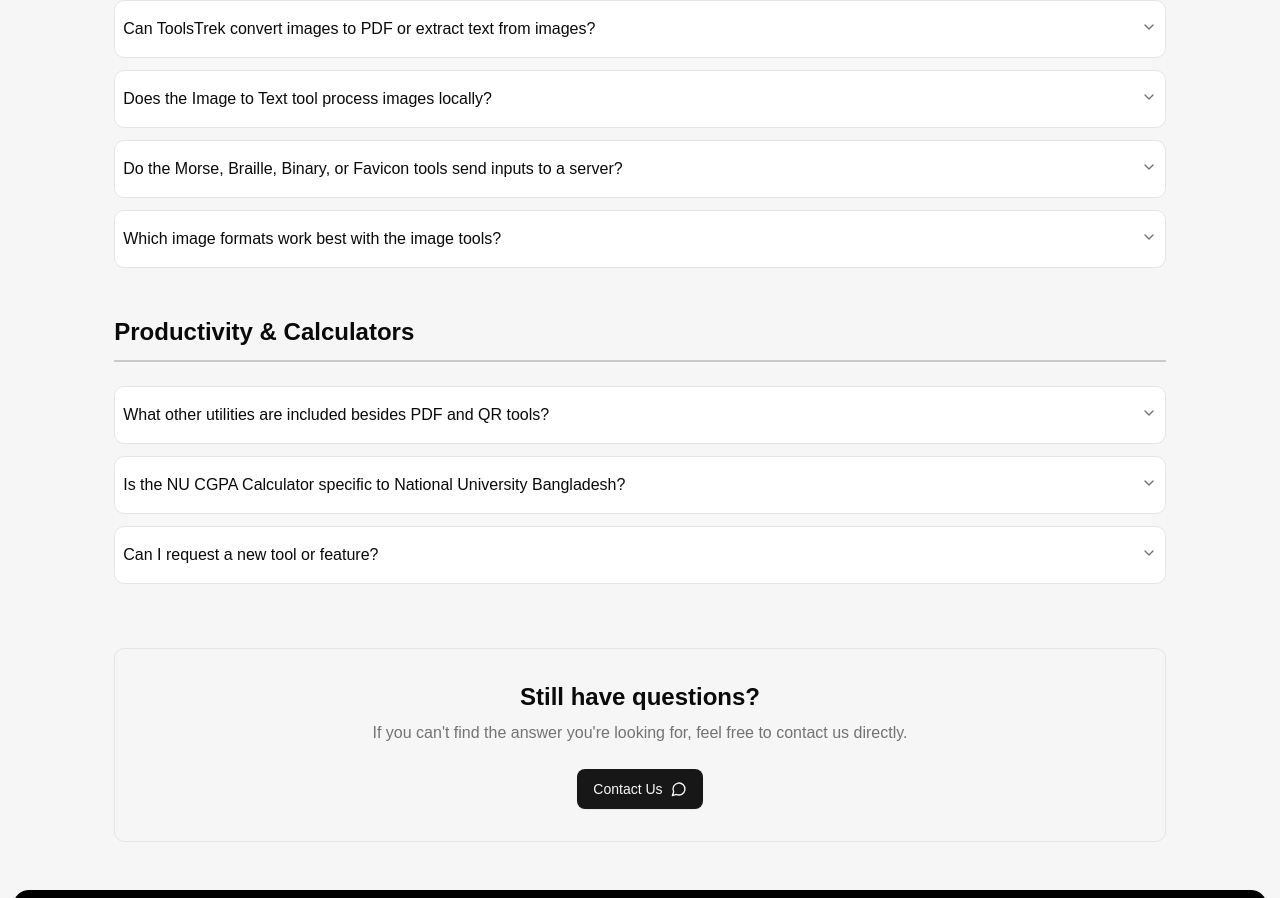
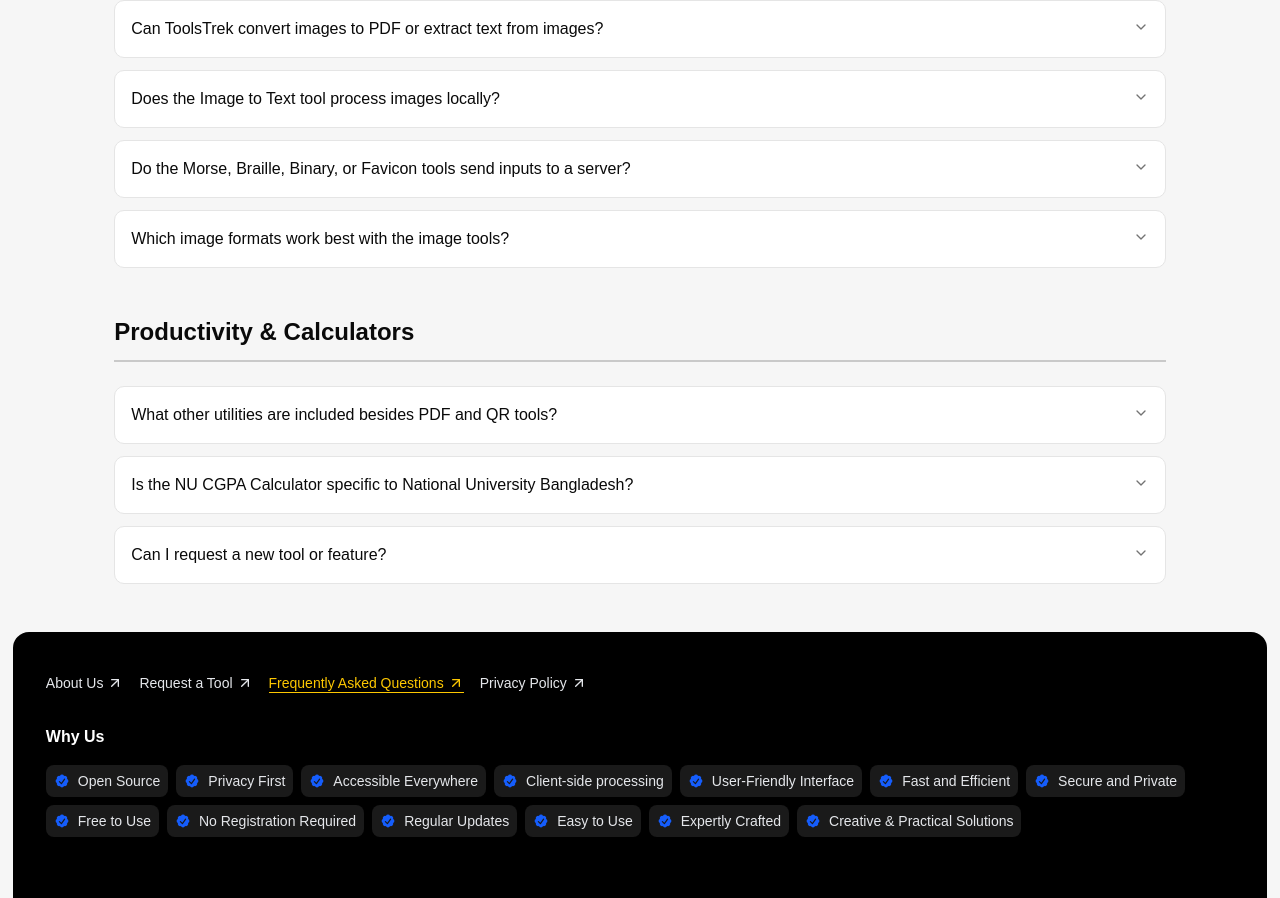
Before and after one commit to tasnimultas67/toolstrek, a Next.js app: page /faq in a window 1280 px wide. Shown: the part 1902-2800 px from the top of the page. Built offline with nearby package versions, Linux system fonts and the light colour scheme; no server answers; a web font is replaced by a local one.

Commit message:
feat: add FAQ component to display dynamic help content with accordion layout and animations

```diff
--- a/app/(main)/tools-compo/FAQCon.js
+++ b/app/(main)/tools-compo/FAQCon.js
@@ -102,7 +102,7 @@ const FAQCon = () => {
                 >
                   <AccordionItem
                     value={`item-${section.id}-${index}`}
-                    className="border rounded-lg px-2 hover:border-primary/30 transition-all duration-200 bg-white dark:bg-neutral-900 "
+                    className="border rounded-lg px-4 hover:border-primary/30 transition-all duration-200 bg-white dark:bg-neutral-900 "
                   >
                     <AccordionTrigger className="text-base font-medium hover:text-primary transition-colors py-4 cursor-pointer">
                       {faq.question}
@@ -117,26 +117,6 @@ const FAQCon = () => {
           </motion.section>
         ))}
       </motion.div>
-
-      {/* CTA Section */}
-      <motion.div
-        className="mt-16 text-center bg-muted/30 rounded-lg p-8 border border-border"
-        variants={itemVariants}
-      >
-        <h2 className="text-2xl font-semibold mb-2 text-foreground">
-          Still have questions?
-        </h2>
-        <p className="text-muted-foreground mb-6">
-          If you can't find the answer you're looking for, feel free to contact
-          us directly.
-        </p>
-        <Button asChild size="lg">
-          <Link href="/contact-us" className="inline-flex items-center gap-2">
-            Contact Us
-            <MessageCircle className="w-4 h-4" />
-          </Link>
-        </Button>
-      </motion.div>
     </motion.div>
   );
 };
```
